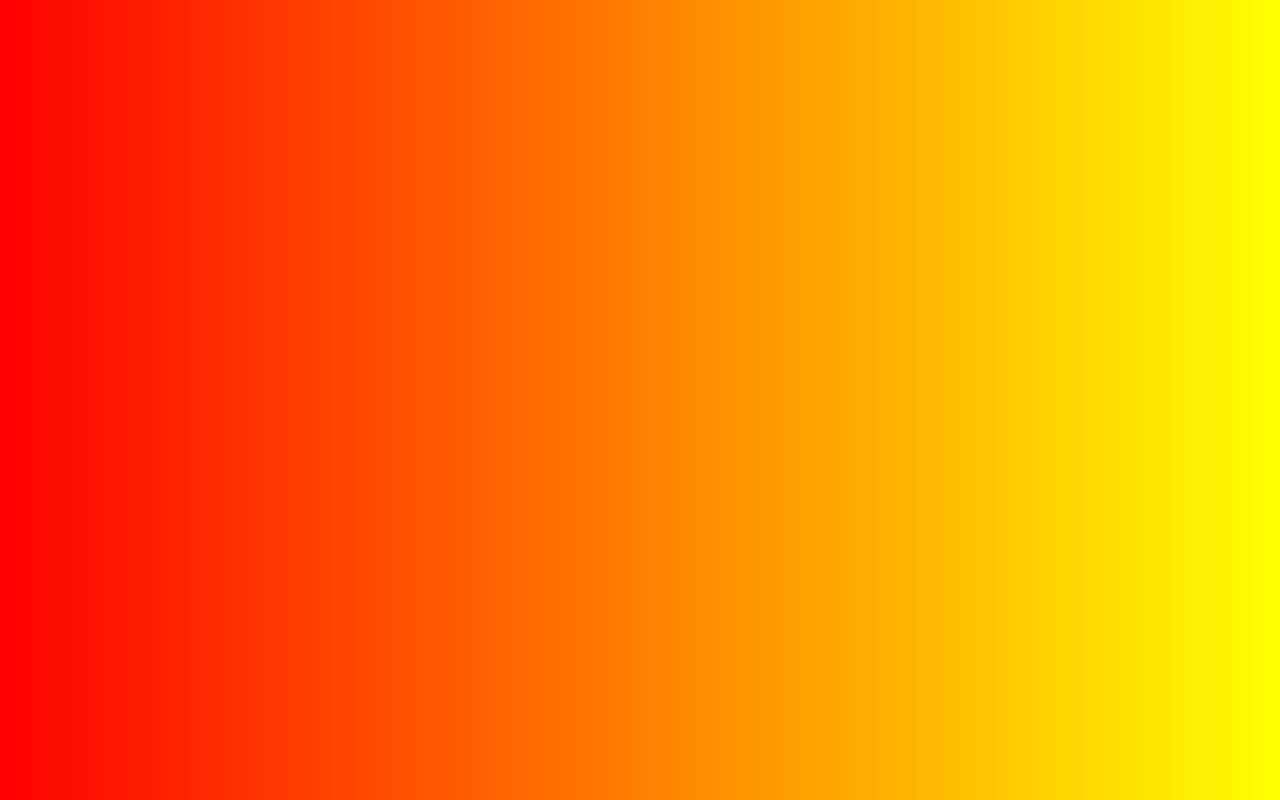
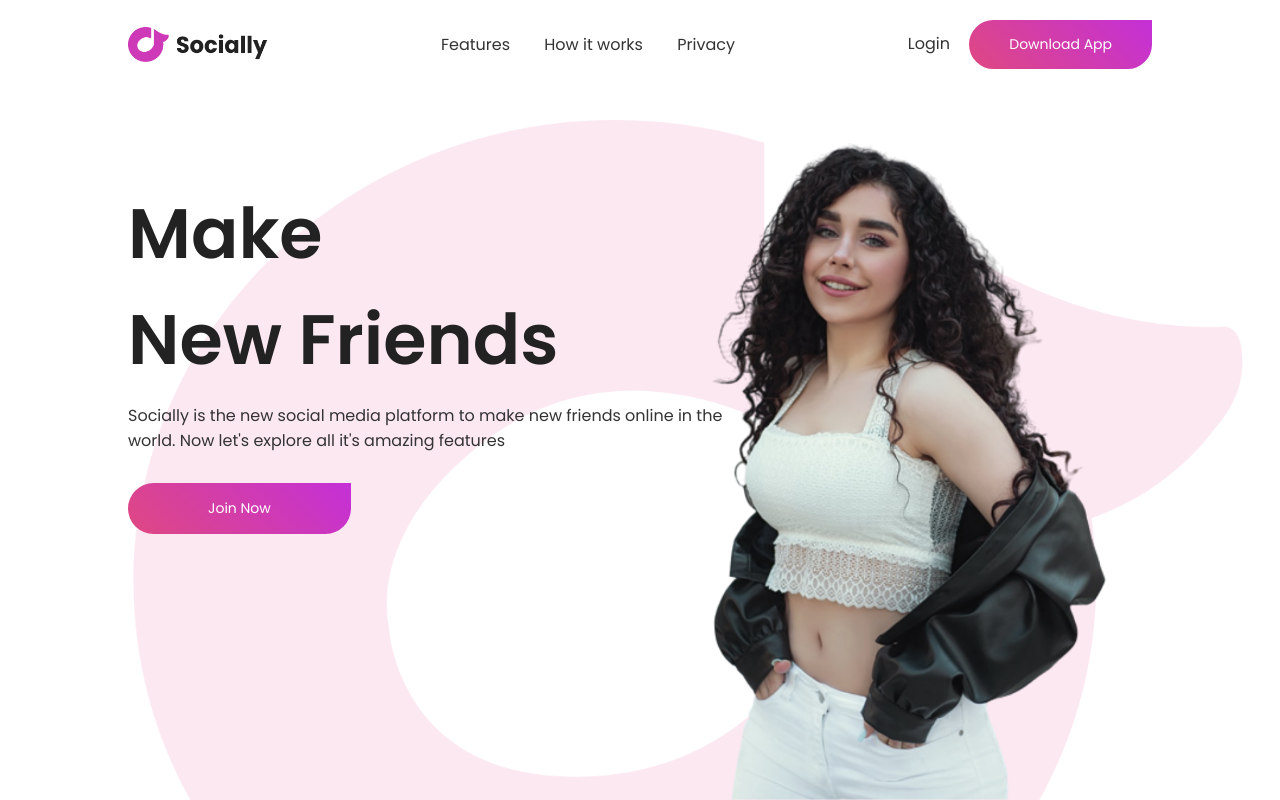
Before and after one commit to IkiliagwuC/html-css-frontend, a plain HTML site: page social-media/index.html in a window 1280 px wide. Drawn offline with Linux system fonts and the light colour scheme; files that its build step writes are made by us from their sources.

Commit message:
final commit

```diff
--- a/social-media/index.html
+++ b/social-media/index.html
@@ -11,6 +11,40 @@
     <link rel="stylesheet" href="style.css" />
   </head>
   <body>
-    <div class="hero"></div>
+    <div class="hero">
+      <nav>
+        <img
+          src="images/logo.png"
+          alt="image-logo"
+          class="logo"
+        />
+        <ul>
+          <li><a href="#">Features</a></li>
+          <li><a href="#">How it works</a></li>
+          <li><a href="#">Privacy</a></li>
+        </ul>
+        <div>
+          <a href="#" class="login-btn">Login</a>
+          <a href="#" class="btn">Download App</a>
+        </div>
+      </nav>
+      <div class="content">
+        <h1 class="anim">
+          Make <br />
+          New Friends
+        </h1>
+        <p class="anim">
+          Socially is the new social media platform to make
+          new friends online in the world. Now let's explore
+          all it's amazing features
+        </p>
+        <a href="#" class="btn anim">Join Now</a>
+      </div>
+      <img
+        src="images/pic.png"
+        alt="feature-image"
+        class="feature-img anim"
+      />
+    </div>
   </body>
 </html>
--- a/social-media/style..css
+++ /dev/null
@@ -1,16 +0,0 @@
-* {
-  margin: 0;
-  padding: 0;
-  box-sizing: border-box;
-  font-family: "poppins", "sans-serif";
-}
-
-.hero {
-  width: 100%;
-  min-height: 100vh;
-  background-image: url(images/back-image.png);
-  background-position: center;
-  background-size: cover;
-  padding: 10px 10%;
-  overflow: hidden;
-}
--- /dev/null
+++ b/social-media/style.css
@@ -0,0 +1,114 @@
+@import url("https://fonts.googleapis.com/css2?family=Montserrat:wght@600&family=Poppins:wght@400;500;600&display=swap");
+
+* {
+  margin: 0;
+  padding: 0;
+  box-sizing: border-box;
+  font-family: "poppins", "sans-serif";
+}
+
+.hero {
+  width: 100%;
+  min-height: 100vh;
+  background-image: url(images/back-image.png);
+  background-position: center;
+  background-size: cover;
+  padding: 10px 10%;
+  overflow: hidden;
+  position: relative;
+}
+
+nav {
+  padding: 10px 0;
+  display: flex;
+  align-items: center;
+  justify-content: space-between;
+}
+
+.logo {
+  width: 140px;
+}
+
+nav ul li {
+  display: inline-block;
+  list-style-type: none;
+  margin: 10px 15px;
+}
+
+nav ul li a {
+  text-decoration: none;
+  color: #333;
+  font-weight: 400;
+}
+
+.login-btn {
+  text-decoration: none;
+  color: #333;
+  margin-right: 15px;
+  font-weight: 400;
+}
+
+.btn {
+  display: inline-block;
+  text-decoration: none;
+  padding: 14px 40px;
+  color: #fff;
+  background-image: linear-gradient(
+    45deg,
+    #df4881,
+    #c430d7
+  );
+  font-size: 14px;
+  border-radius: 30px;
+  border-top-right-radius: 0;
+  transition: 0.5s;
+}
+
+.content {
+  margin-top: 10%;
+  max-width: 600px;
+}
+
+.content h1 {
+  font-size: 70px;
+  color: #222;
+}
+
+.content p {
+  margin: 10px 0 30px;
+  color: #333;
+  animation-delay: 0.5s;
+}
+
+.content .btn {
+  padding: 15px 80px;
+  animation-delay: 1s;
+}
+
+.btn:hover {
+  border-top-right-radius: 30px;
+}
+
+.feature-img.anim {
+  animation-delay: 1.5s;
+}
+
+.feature-img {
+  width: 530px;
+  position: absolute;
+  bottom: 0;
+  right: 10%;
+}
+
+.anim {
+  opacity: 0;
+  transform: translateY(30px);
+  animation: moveup 0.5s linear forwards;
+}
+
+@keyframes moveup {
+  100% {
+    opacity: 1;
+    transform: translateY(0px);
+  }
+}
```
